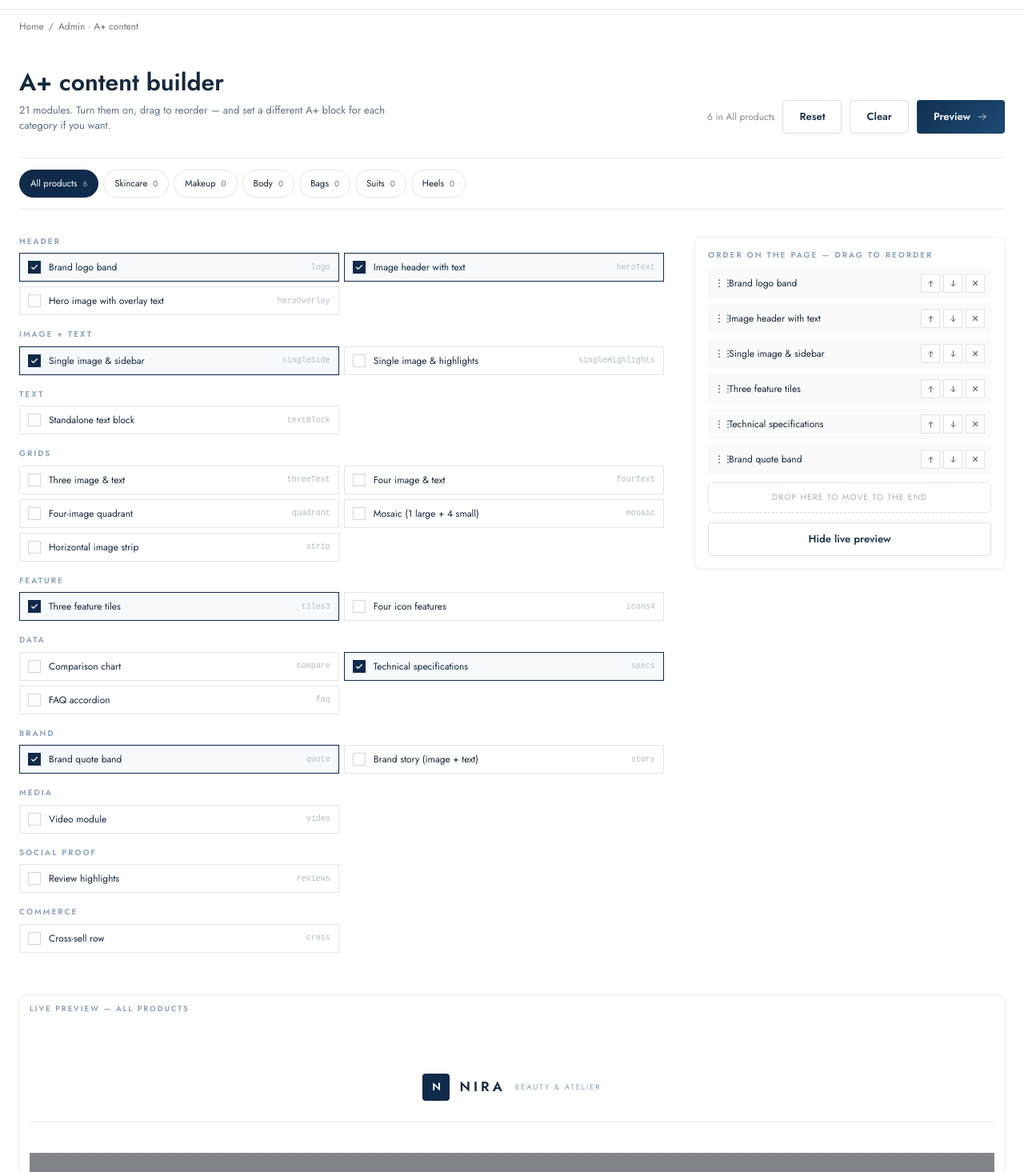
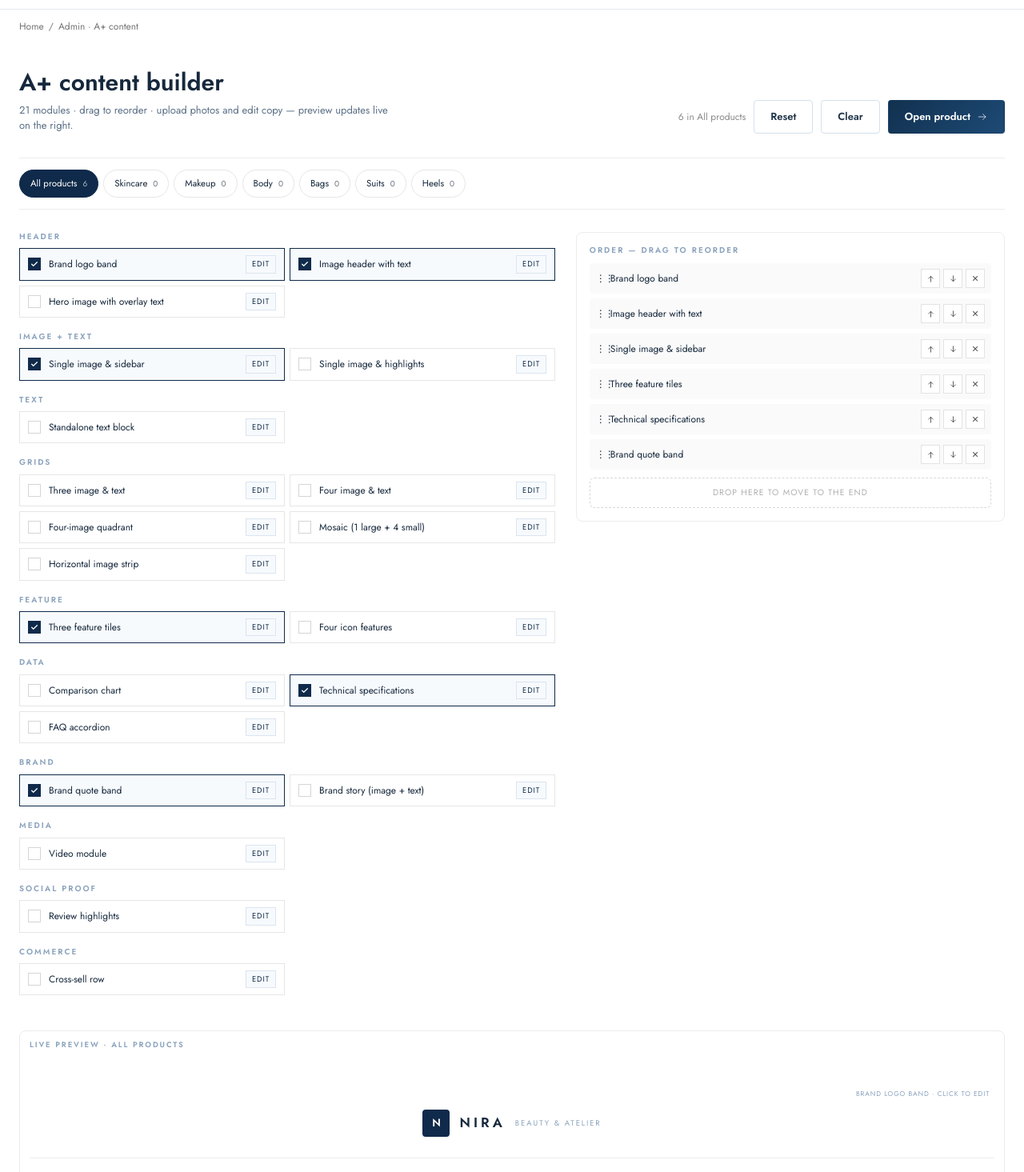
Before and after one commit to aigenerative35-bot/nira-store, a React (Vite) app: page /nira-store/admin in a window 1280 px wide. Shown: the part 85-1550 px from the top of the page at 80% size. Built offline with nearby package versions, Linux system fonts and the light colour scheme.

Commit message:
feat: 3-column A+ admin with live preview, editor and photo upload

```diff
--- a/src/pages/Admin.jsx
+++ b/src/pages/Admin.jsx
@@ -1,61 +1,93 @@
-import { useEffect, useState } from 'react'
+import { useEffect, useRef, useState } from 'react'
 import { Link } from 'react-router-dom'
 import { Icon } from '../ui'
 import { MODULES, DEFAULT_A } from '../components/Aplus'
 import { categories, products } from '../data'
 
 const KEY = 'nira_aplus_v2'
+const CFG = 'nira_aplus_cfg_v1'
 
-const read = () => {
+const readSets = () => {
   try {
     const raw = localStorage.getItem(KEY) || localStorage.getItem('nira_aplus_v1')
     const v = JSON.parse(raw)
-    if (Array.isArray(v)) return { all: v }            // migrate v1
+    if (Array.isArray(v)) return { all: v }
     if (v && typeof v === 'object') return v
   } catch {}
   return { all: DEFAULT_A }
 }
+const readCfg = () => {
+  try { return JSON.parse(localStorage.getItem(CFG)) || {} } catch { return {} }
+}
+
+/* compress an uploaded photo so localStorage survives */
+function fileToImage(file, max = 1400) {
+  return new Promise((resolve, reject) => {
+    const fr = new FileReader()
+    fr.onerror = reject
+    fr.onload = () => {
+      const img = new Image()
+      img.onerror = reject
+      img.onload = () => {
+        const scale = Math.min(1, max / Math.max(img.width, img.height))
+        const c = document.createElement('canvas')
+        c.width = Math.round(img.width * scale)
+        c.height = Math.round(img.height * scale)
+        c.getContext('2d').drawImage(img, 0, 0, c.width, c.height)
+        resolve(c.toDataURL('image/jpeg', 0.82))
+      }
+      img.src = fr.result
+    }
+    fr.readAsDataURL(file)
+  })
+}
+
+const FIELD_LABEL = { img: 'Photo', sub: 'Eyebrow / small label', title: 'Heading', text: 'Body text' }
 
 export default function Admin() {
-  const [sets, setSets] = useState(read)
+  const [sets, setSets] = useState(readSets)
+  const [cfg, setCfg] = useState(readCfg)
   const [scope, setScope] = useState('all')
+  const [editing, setEditing] = useState(null)
   const [dragId, setDragId] = useState(null)
   const [overId, setOverId] = useState(null)
-  const [preview, setPreview] = useState(true)
+  const previewRef = useRef(null)
 
   const demo = products.find((x) => (scope === 'all' ? true : x.cat === scope)) || products[0]
   const list = sets[scope] ?? sets.all ?? []
   const setList = (next) => setSets((prev) => ({ ...prev, [scope]: next }))
 
-  useEffect(() => {
-    try { localStorage.setItem(KEY, JSON.stringify(sets)) } catch {}
-  }, [sets])
+  useEffect(() => { try { localStorage.setItem(KEY, JSON.stringify(sets)) } catch {} }, [sets])
+  useEffect(() => { try { localStorage.setItem(CFG, JSON.stringify(cfg)) } catch {} }, [cfg])
 
   const toggle = (id) => setList(list.includes(id) ? list.filter((x) => x !== id) : [...list, id])
   const remove = (id) => setList(list.filter((x) => x !== id))
-
   const move = (id, dir) => {
-    const i = list.indexOf(id)
-    const j = i + dir
+    const i = list.indexOf(id); const j = i + dir
     if (i < 0 || j < 0 || j >= list.length) return
-    const next = [...list]
-    ;[next[i], next[j]] = [next[j], next[i]]
+    const next = [...list];[next[i], next[j]] = [next[j], next[i]]
     setList(next)
   }
-
-  /* ---- drag & drop ---- */
   const onDrop = (targetId) => {
     if (!dragId || dragId === targetId) return setDragId(null)
     const next = list.filter((x) => x !== dragId)
     const at = targetId === '__end' ? next.length : next.indexOf(targetId)
     next.splice(at < 0 ? next.length : at, 0, dragId)
-    setList(next)
-    setDragId(null)
-    setOverId(null)
+    setList(next); setDragId(null); setOverId(null)
+  }
+
+  const setField = (id, key, value) =>
+    setCfg((prev) => ({ ...prev, [id]: { ...(prev[id] || {}), [key]: value } }))
+
+  const upload = async (id, file) => {
+    if (!file) return
+    const data = await fileToImage(file)
+    setField(id, 'img', data)
   }
 
   const groups = [...new Set(MODULES.map((m) => m.group))]
   const scopes = [{ id: 'all', name: 'All products' }, ...categories.map((c) => ({ id: c.id, name: c.name }))]
+  const active = editing ? MODULES.find((m) => m.id === editing) : null
 
   return (
     <div className="container admin">
@@ -64,56 +96,43 @@ export default function Admin() {
       <header className="admin__head">
         <div>
           <h1>A+ content builder</h1>
-          <p>
-            {MODULES.length} modules. Turn them on, drag to reorder — and set a different A+ block
-            for each category if you want.
-          </p>
+          <p>{MODULES.length} modules · drag to reorder · upload photos and edit copy — preview updates live on the right.</p>
         </div>
         <div className="admin__acts">
           <span className="num">{list.length} in {scopes.find((s) => s.id === scope)?.name}</span>
           <button className="btn btn--ghost" onClick={() => setList(DEFAULT_A)}><span>Reset</span></button>
           <button className="btn btn--ghost" onClick={() => setList([])}><span>Clear</span></button>
-          <Link className="btn" to={`/product/${demo.id}`}><span>Preview</span><Icon.arrow /></Link>
+          <Link className="btn" to={`/product/${demo.id}`}><span>Open product</span><Icon.arrow /></Link>
         </div>
       </header>
 
-      {/* scope tabs */}
       <div className="admin__scopes">
         {scopes.map((s) => (
-          <button
-            key={s.id}
-            className={scope === s.id ? 'on' : ''}
-            onClick={() => setScope(s.id)}
-          >
-            {s.name}
-            <i>{s.id === 'all' ? (sets.all?.length ?? 0) : (sets[s.id]?.length ?? 0)}</i>
+          <button key={s.id} className={scope === s.id ? 'on' : ''} onClick={() => setScope(s.id)}>
+            {s.name}<i>{s.id === 'all' ? (sets.all?.length ?? 0) : (sets[s.id]?.length ?? 0)}</i>
           </button>
         ))}
       </div>
-      {scope !== 'all' && !sets[scope] && (
-        <p className="admin__hint">This category has no own set yet — it is using “All products”. Turn a module on to start one.</p>
-      )}
 
-      <div className="admin__grid">
+      <div className="admin__cols">
+        {/* library */}
         <div className="admin__lib">
           {groups.map((g) => (
             <section key={g} className="admin__group">
               <h2>{g}</h2>
               <div className="admin__items">
                 {MODULES.filter((m) => m.group === g).map((m) => {
-                  const active = list.includes(m.id)
+                  const on = list.includes(m.id)
                   return (
-                    <button
-                      key={m.id}
-                      className={`admin__item ${active ? 'on' : ''}`}
-                      onClick={() => toggle(m.id)}
-                      draggable
-                      onDragStart={() => setDragId(m.id)}
-                    >
-                      <span className="admin__tick">{active ? <Icon.check /> : null}</span>
-                      <span className="admin__name">{m.name}</span>
-                      <span className="admin__id">{m.id}</span>
-                    </button>
+                    <div key={m.id} className={`admin__item ${on ? 'on' : ''}`} draggable onDragStart={() => setDragId(m.id)}>
+                      <button className="admin__tick" onClick={() => toggle(m.id)} aria-label="Toggle">
+                        {on ? <Icon.check /> : null}
+                      </button>
+                      <span className="admin__name" onClick={() => toggle(m.id)}>{m.name}</span>
+                      <button className="admin__edit" onClick={() => setEditing(m.id)} aria-label="Edit">
+                        Edit
+                      </button>
+                    </div>
                   )
                 })}
               </div>
@@ -121,15 +140,12 @@ export default function Admin() {
           ))}
         </div>
 
+        {/* order */}
         <aside className="admin__order">
-          <h2>Order on the page — drag to reorder</h2>
-          {list.length === 0 && <p className="admin__empty">Nothing selected — no A+ block will show.</p>}
-
-          <ol
-            onDragOver={(e) => e.preventDefault()}
-            onDrop={() => onDrop('__end')}
-          >
-            {list.map((id, i) => {
+          <h2>Order — drag to reorder</h2>
+          {list.length === 0 && <p className="admin__empty">Nothing selected.</p>}
+          <ol onDragOver={(e) => e.preventDefault()} onDrop={() => onDrop('__end')}>
+            {list.map((id) => {
               const m = MODULES.find((x) => x.id === id)
               return (
                 <li
@@ -142,7 +158,7 @@ export default function Admin() {
                   onDrop={(e) => { e.stopPropagation(); onDrop(id) }}
                 >
                   <span className="admin__grip">⋮⋮</span>
-                  <span>{m?.name || id}</span>
+                  <span onClick={() => setEditing(id)}>{m?.name || id}</span>
                   <button onClick={() => move(id, -1)} aria-label="Up"><Icon.arrow style={{ transform: 'rotate(-90deg)' }} /></button>
                   <button onClick={() => move(id, 1)} aria-label="Down"><Icon.arrow style={{ transform: 'rotate(90deg)' }} /></button>
                   <button onClick={() => remove(id)} aria-label="Remove">✕</button>
@@ -150,23 +166,94 @@ export default function Admin() {
               )
             })}
           </ol>
+          <p className="admin__drop">Drop here to move to the end</p>
+        </aside>
 
-          <p className="admin__drop">Drop here to move to the end</p>
-
-          <button className="btn btn--ghost admin__toggle" onClick={() => setPreview((v) => !v)}>
-            <span>{preview ? 'Hide' : 'Show'} live preview</span>
-          </button>
-        </aside>
+        {/* live preview — always visible */}
+        <section className="admin__preview" ref={previewRef}>
+          <h2>Live preview · {scopes.find((s) => s.id === scope)?.name}</h2>
+          <div className="admin__frame">
+            {list.length === 0 && <p className="admin__empty">Turn a module on to see it here.</p>}
+            {list.map((id) => {
+              const m = MODULES.find((x) => x.id === id)
+              return m ? (
+                <div className="aplus__mod admin__pv" key={id} onClick={() => setEditing(id)}>
+                  {m.render(demo, cfg[id] || {})}
+                  <span className="admin__pvTag">{m.name} · click to edit</span>
+                </div>
+              ) : null
+            })}
+          </div>
+        </section>
       </div>
 
-      {preview && list.length > 0 && (
-        <section className="admin__preview">
-          <h2>Live preview — {scopes.find((s) => s.id === scope)?.name}</h2>
-          {list.map((id) => {
-            const m = MODULES.find((x) => x.id === id)
-            return m ? <div className="aplus__mod" key={id}>{m.render(demo)}</div> : null
-          })}
-        </section>
+      {/* editor */}
+      {active && (
+        <div className="admin__editor">
+          <header>
+            <div>
+              <span className="label">Editing</span>
+              <h3>{active.name}</h3>
+            </div>
+            <button className="admin__close" onClick={() => setEditing(null)}>✕</button>
+          </header>
+
+          <div className="admin__editorGrid">
+            <div className="admin__editorForm">
+              {active.fields?.length === 0 && <p className="admin__empty">This module has no editable fields — it pulls live data.</p>}
+
+              {active.fields?.includes('img') && (
+                <label className="admin__field">
+                  <span>Photo</span>
+                  <div className="admin__upload">
+                    {(cfg[active.id]?.img) ? (
+                      <img src={cfg[active.id].img} alt="" />
+                    ) : (
+                      <div className="admin__uploadEmpty">No photo yet</div>
+                    )}
+                    <div className="admin__uploadActions">
+                      <label className="btn btn--ghost">
+                        <span>Upload photo</span>
+                        <input type="file" accept="image/*" hidden onChange={(e) => upload(active.id, e.target.files?.[0])} />
+                      </label>
+                      {cfg[active.id]?.img && (
+                        <button className="btn btn--ghost" onClick={() => setField(active.id, 'img', '')}>
+                          <span>Remove</span>
+                        </button>
+                      )}
+                    </div>
+                    <p className="admin__hint">JPG or PNG. Auto-resized to 1400px and stored in this browser.</p>
+                  </div>
+                </label>
+              )}
+
+              {['sub', 'title', 'text'].filter((f) => active.fields?.includes(f)).map((f) => (
+                <label className="admin__field" key={f}>
+                  <span>{FIELD_LABEL[f]}</span>
+                  {f === 'text' ? (
+                    <textarea
+                      rows={4}
+                      value={cfg[active.id]?.[f] ?? ''}
+                      placeholder="Leave empty to use the default copy"
+                      onChange={(e) => setField(active.id, f, e.target.value)}
+                    />
+                  ) : (
+                    <input
+                      value={cfg[active.id]?.[f] ?? ''}
+                      placeholder="Leave empty to use the default copy"
+                      onChange={(e) => setField(active.id, f, e.target.value)}
+                    />
+                  )}
+                </label>
+              ))}
+            </div>
+
+            <div className="admin__editorPv">
+              <span className="label">Preview</span>
+              <div className="admin__frame">{active.render(demo, cfg[active.id] || {})}</div>
+            </div>
+          </div>
+        </div>
       )}
     </div>
   )
```
